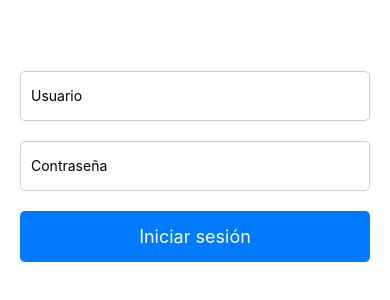
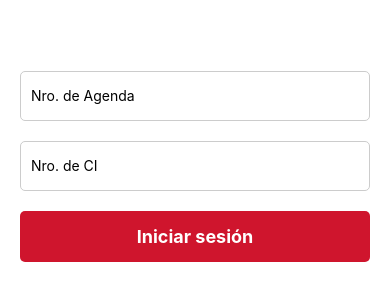
Before and after one commit to cristianrcxdd/login_react_native, a React Native app: screen /Login in a window 390 px wide. Shown: the part 256-556 px from the top of the page. Built offline with nearby package versions, Linux system fonts and the light colour scheme.

Commit message:
cambios en el login y perfil de usuario

```diff
--- a/modules/DrawerNavigator.js
+++ b/modules/DrawerNavigator.js
@@ -6,9 +6,31 @@ import Profile from '../page/Profile';
 
 const Drawer = createDrawerNavigator();
 
+const styles = StyleSheet.create({
+  drawerContainer: {
+    flex: 1,
+    backgroundColor: '#cf152d',
+  },
+  drawerContent: {
+    flex: 1,
+    backgroundColor: '#cf152d',
+  },
+  drawerItemActive: {
+    backgroundColor: '#555555',
+  },
+});
+
 export default function DrawerNavigator() {
   return (
-    <Drawer.Navigator>
+    <SafeAreaView style={styles.drawerContainer}>
+      <Drawer.Navigator
+        screenOptions={{
+          drawerStyle: styles.drawerContent,
+          drawerActiveTintColor: '#fff',
+          drawerInactiveTintColor: '#ccc',
+          drawerActiveBackgroundColor: styles.drawerItemActive.backgroundColor,
+        }}
+      >
         <Drawer.Screen
           name="Home"
           component={Home}
@@ -20,5 +42,6 @@ export default function DrawerNavigator() {
           options={{ title: 'Perfil' }}
         />
       </Drawer.Navigator>
+    </SafeAreaView>
   );
 }
--- a/package.json
+++ b/package.json
@@ -18,7 +18,7 @@
     "@react-navigation/native-stack": "^6.9.26",
     "@react-navigation/stack": "^6.3.29",
     "axios": "^1.6.8",
-    "expo": "~50.0.14",
+    "expo": "~50.0.17",
     "expo-status-bar": "~1.11.1",
     "react": "18.2.0",
     "react-dom": "18.2.0",
--- a/page/Login.js
+++ b/page/Login.js
@@ -29,13 +29,14 @@ export default function Login() {
     setLoading(true);
 
     try {
-      const response = await axios.post('https://urbacarsrl.org/yop/backend/login.php', {
+      const response = await axios.post('http://192.168.0.11/backend/login.php', {
         usuario,
         contrasena,
       });
 
       if (response.data.success) {
         await AsyncStorage.setItem('usuario', usuario);
+        await AsyncStorage.setItem('nombre_completo', response.data.nombre_completo);
         navigation.navigate('Drawer', { screen: 'Profile', params: { usuario } });
       } else {
         Alert.alert('Error', 'Datos incorrectos');
@@ -52,13 +53,13 @@ export default function Login() {
     <View style={styles.container}>
       <TextInput
         style={styles.input}
-        placeholder="Usuario"
+        placeholder="Nro. de Agenda"
         value={usuario}
         onChangeText={setUsuario}
       />
       <TextInput
         style={styles.input}
-        placeholder="Contraseña"
+        placeholder="Nro. de CI"
         value={contrasena}
         onChangeText={setContrasena}
         secureTextEntry
@@ -69,7 +70,7 @@ export default function Login() {
         disabled={loading}
       >
         {loading ? (
-          <ActivityIndicator size="small" color="#007bff" />
+          <ActivityIndicator size="small" color="#FFFFFF" />
         ) : (
           <Text style={styles.buttonText}>Iniciar sesión</Text>
         )}
@@ -97,17 +98,18 @@ const styles = StyleSheet.create({
     color: '#000000',
   },
   button: {
-    backgroundColor: '#007bff',
+    backgroundColor: '#cf152d',
     padding: 15,
     borderRadius: 5,
     width: '100%',
     alignItems: 'center',
   },
   buttonDisabled: {
-    backgroundColor: '#a6c8ff',
+    backgroundColor: '#f6a4af',
   },
   buttonText: {
     color: '#FFFFFF',
     fontSize: 18,
+    fontWeight: 'bold',
   },
 });
--- a/page/Profile.js
+++ b/page/Profile.js
@@ -1,14 +1,28 @@
-import React, { useEffect } from 'react';
+import React, { useEffect, useState } from 'react';
 import { StyleSheet, SafeAreaView, View, Text, TouchableOpacity } from 'react-native';
+import { Ionicons } from '@expo/vector-icons';
 import AsyncStorage from '@react-native-async-storage/async-storage';
 import { useNavigation } from '@react-navigation/native';
 
 export default function Profile({ route }) {
-  const { usuario } = route.params;
+  const [nombreCompleto, setNombreCompleto] = useState('');
   const navigation = useNavigation();
 
+  useEffect(() => {
+    const obtenerNombreCompleto = async () => {
+      try {
+        const nombre = await AsyncStorage.getItem('nombre_completo');
+        setNombreCompleto(nombre);
+      } catch (error) {
+        console.error('Error al obtener el nombre completo:', error);
+      }
+    };
+
+    obtenerNombreCompleto();
+  }, []);
+
   const handleLogout = async () => {
-    await AsyncStorage.removeItem('usuario');
+    await AsyncStorage.removeItem('nombre_completo');
     navigation.navigate('Login');
   };
 
@@ -29,10 +43,15 @@ export default function Profile({ route }) {
   return (
     <SafeAreaView style={styles.safeArea}>
       <View style={styles.container}>
-        <Text>Bienvenido {usuario} a tu perfil</Text>
+        <Text style={styles.welcomeText}>¡Bienvenido!</Text>
+        <View style={styles.nombreCompletoContainer}>
+          <Text style={styles.nombreCompleto}>{nombreCompleto}</Text>
+          <Ionicons name="school" size={50} color="#cf152d" style={styles.icon} />
+        </View>
         <TouchableOpacity style={styles.button} onPress={handleLogout}>
           <Text style={styles.buttonText}>Cerrar sesión</Text>
         </TouchableOpacity>
+        <Text style={styles.sectionText}>Sección de Certificados</Text>
       </View>
     </SafeAreaView>
   );
@@ -45,10 +64,27 @@ const styles = StyleSheet.create({
   },
   container: {
     flex: 1,
-    justifyContent: 'center',
+    justifyContent: 'flex-start',
     alignItems: 'center',
     padding: 20,
     backgroundColor: '#FFFFFF',
+  },
+  welcomeText: {
+    fontSize: 24,
+    fontWeight: 'bold',
+    marginBottom: 10,
+  },
+  nombreCompletoContainer: {
+    alignItems: 'center',
+    marginBottom: 20,
+  },
+  nombreCompleto: {
+    fontSize: 20,
+    fontWeight: 'bold',
+  },
+  icon: {
+    marginBottom: 5,
+    marginTop: 30,
   },
   button: {
     backgroundColor: '#dc3545',
@@ -62,4 +98,9 @@ const styles = StyleSheet.create({
     color: '#FFFFFF',
     fontSize: 18,
   },
+  sectionText: {
+    fontWeight: 'bold',
+    marginTop: 20,
+    fontSize: 20,
+  },
 });
```
Also changed, not shown: 1 other file (tests, documents, lock files or other folders). Lines whose indentation alone changed are shown as unchanged.
